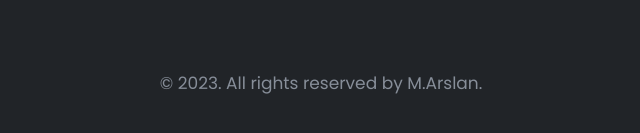
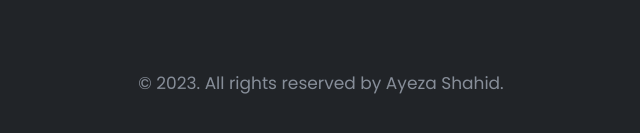
Before and after one commit to AizaShahid/portfolio, a plain HTML site: page index.html in a window 1280 px wide. Shown: the part 4918-5051 px from the top of the page, 319-959 px from the left. Drawn offline with Linux system fonts and the light colour scheme.

Commit message:
Update index.html

```diff
--- a/index.html
+++ b/index.html
@@ -624,7 +624,7 @@
             <div class="row">
                 <div class="col-lg-12">
                     <div class="footer-area text-center">
-                        <p class="description mt--30"> © 2023. All rights reserved by M.Arslan.</p>
+                        <p class="description mt--30"> © 2023. All rights reserved by Ayeza Shahid.</p>
                     </div>
                 </div>
             </div>
```
